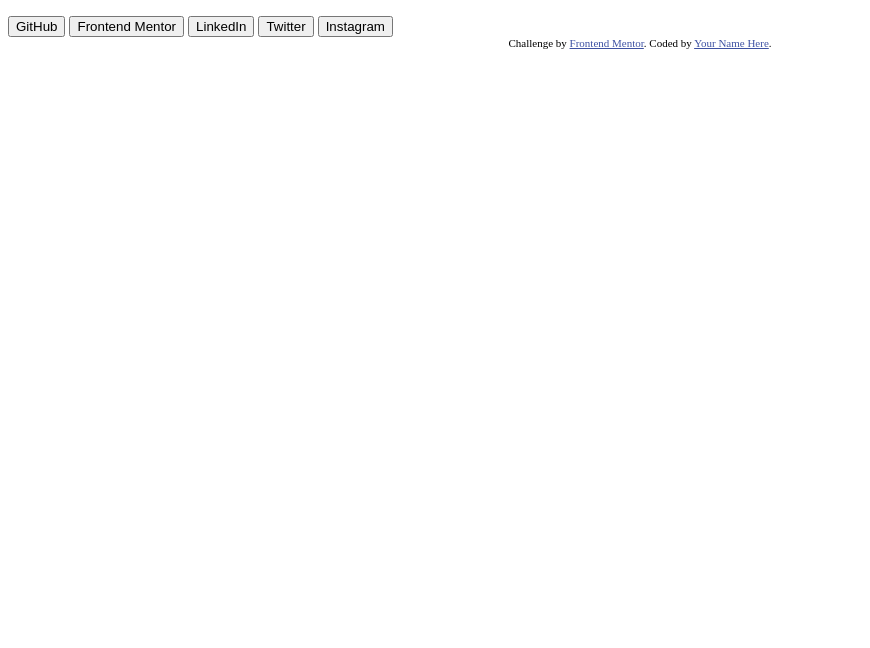
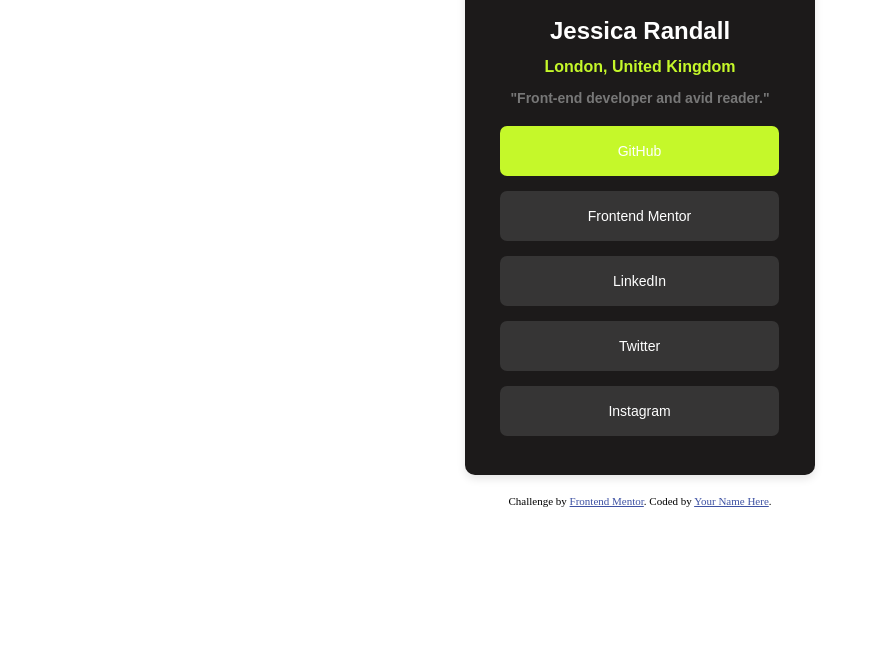
Before and after one commit to lexifoster-code/social-links-profile-main, a plain HTML site: page index.html in a window 1280 px wide. Shown: the part 152-800 px from the top of the page, without its empty margins (0-870 px from the left). Drawn offline with Linux system fonts and the light colour scheme.

Commit message:
avatar added , styles css updated

```diff
--- a/index.html
+++ b/index.html
@@ -5,7 +5,7 @@
   <meta name="viewport" content="width=device-width, initial-scale=1.0"> <!-- displays site properly based on user's device -->
 
   <link rel="icon" type="image/png" sizes="32x32" href="./assets/images/favicon-32x32.png">
-
+  <link rel="stylesheet" href="./styles.css">
   <title>Frontend Mentor | Social links profile</title>
 
   <!-- Feel free to remove these styles or customise in your own stylesheet 👍 -->
@@ -16,11 +16,12 @@
 </head>
 <body>
 <div class="card-container">
+  <img class="avatar" src="./assets/images/avatar-jessica.jpeg" alt="">
   <h1>Jessica Randall</h1>
   <h2>London, United Kingdom</h2>
   <h3>"Front-end developer and avid reader."</h3>
 
-  <button class="social-links">GitHub</button>
+  <button class="social-links active">GitHub</button>
     <button class="social-links">Frontend Mentor</button>
     <button class="social-links">LinkedIn</button>
     <button class="social-links">Twitter</button>
--- /dev/null
+++ b/styles.css
@@ -0,0 +1,75 @@
+*{
+    box-sizing: border-box;
+}
+
+/* Container for the card */
+.card-container {
+    max-width: 350px;
+    height: 607px;
+    margin: 20px auto;
+    padding: 20px;
+    background-color: rgb(28, 26, 26);
+    border-radius: 10px;
+    box-shadow: 0 4px 8px rgba(0, 0, 0, 0.1);
+    text-align: center; /* Center the text */
+    font-family: 'Arial', sans-serif; /* Set the font family */
+
+}
+
+/* Avatar styling */
+.avatar {
+    width: 100px;
+    height: 100px;
+    border-radius: 50%;
+    margin-bottom: 15px; /* Space below the avatar */
+}
+
+/* Name */
+h1 {
+    font-size: 24px;
+    margin: 10px 0; /* Add some space above and below the name */
+    color: white
+}
+
+/* Location */
+h2 {
+    font-size: 16px;
+    color:  hsl(75, 94%, 57%) ;/* Lighter color for the location */
+    margin-bottom: 10px;
+}
+
+/* Bio description */
+h3 {
+    font-size: 14px;
+    color: #777;
+    margin-bottom: 20px;
+}
+
+/* Styling for the social link buttons */
+button.social-links {
+    width: 90%;
+    height: 50px;
+    display: flex;
+    background-color: #363535;
+    color: white;
+    border: none;
+    padding: 10px 20px;
+    margin: 15px;
+    border-radius: 7px;
+    font-size: 14px;
+    cursor: pointer;
+    transition: background-color 0.3s ease, transform 0.3s ease;
+    display: block;
+}
+
+/* Active state for the social links button */
+button.social-links.active {
+    background-color: hsl(75, 94%, 57%);
+    cursor: pointer;
+}
+
+/* Hover effect for social links */
+button.social-links:hover {
+    background-color: #555; /* Darker color on hover */
+    transform: scale(1.05); /* Slightly increase size on hover */
+}
```
